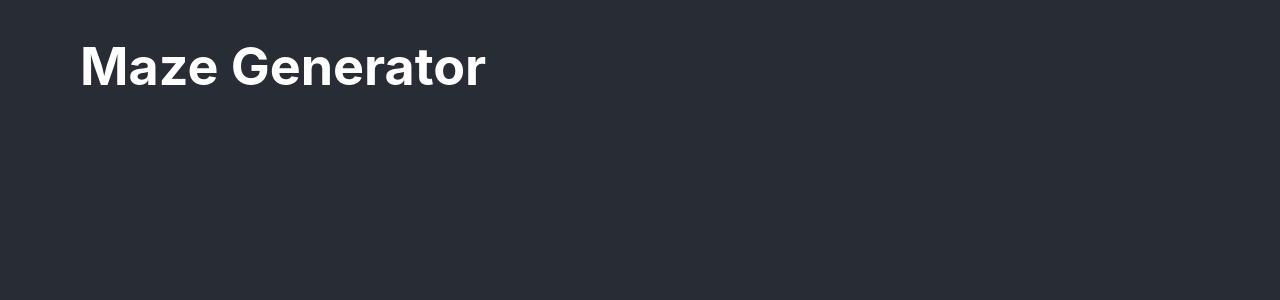
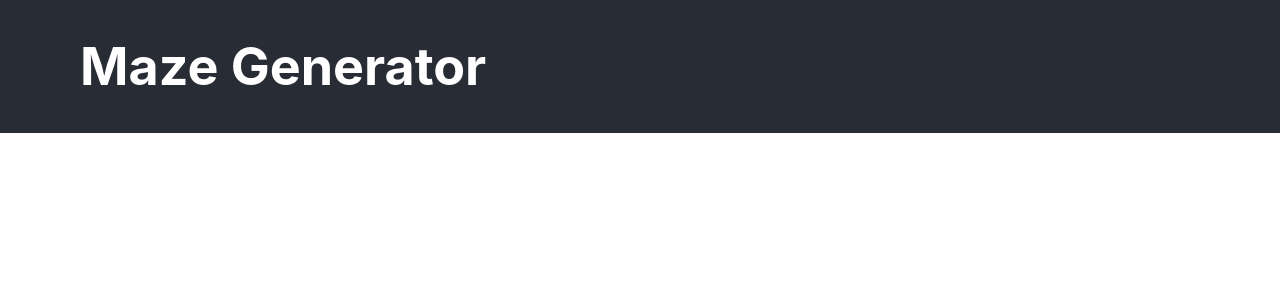
Before and after one commit to lindsaypj/maze-client, a React (Create React App) app: page / in a window 1280 px wide. Shown: the top 300 px of the page. Built offline with nearby package versions, Linux system fonts and the light colour scheme.

Commit message:
Organized file structure

```diff
--- a/src/App.js
+++ b/src/App.js
@@ -1,4 +1,5 @@
-import './App.css';
+import GenerationForm from './components/GenerationForm';
+import './styles/App.css';
 
 function App() {
   return (
@@ -6,6 +7,8 @@ function App() {
       <header className="App-header">
         <h1>Maze Generator</h1>
       </header>
+
+      <GenerationForm />
     </div>
   );
 }
--- /dev/null
+++ b/src/components/GenerationForm.jsx
@@ -0,0 +1,7 @@
+import React from "react";
+
+export default function GenerationForm() {
+  return (
+    <></>
+  )
+}
--- a/src/index.js
+++ b/src/index.js
@@ -1,6 +1,6 @@
 import React from 'react';
 import ReactDOM from 'react-dom/client';
-import './index.css';
+import './styles/index.css';
 import App from './App';
 import reportWebVitals from './reportWebVitals';
 
--- a/src/App.css
+++ b/src/styles/App.css
@@ -1,6 +1,7 @@
+.App {
+  background-color: #282c34;
+}
 .App-header {
-  background-color: #282c34;
-  min-height: 100vh;
   padding-inline: 5rem;
   display: flex;
   flex-direction: column;
```
Also changed, not shown: src/styles/index.css (renamed from src/index.css).
